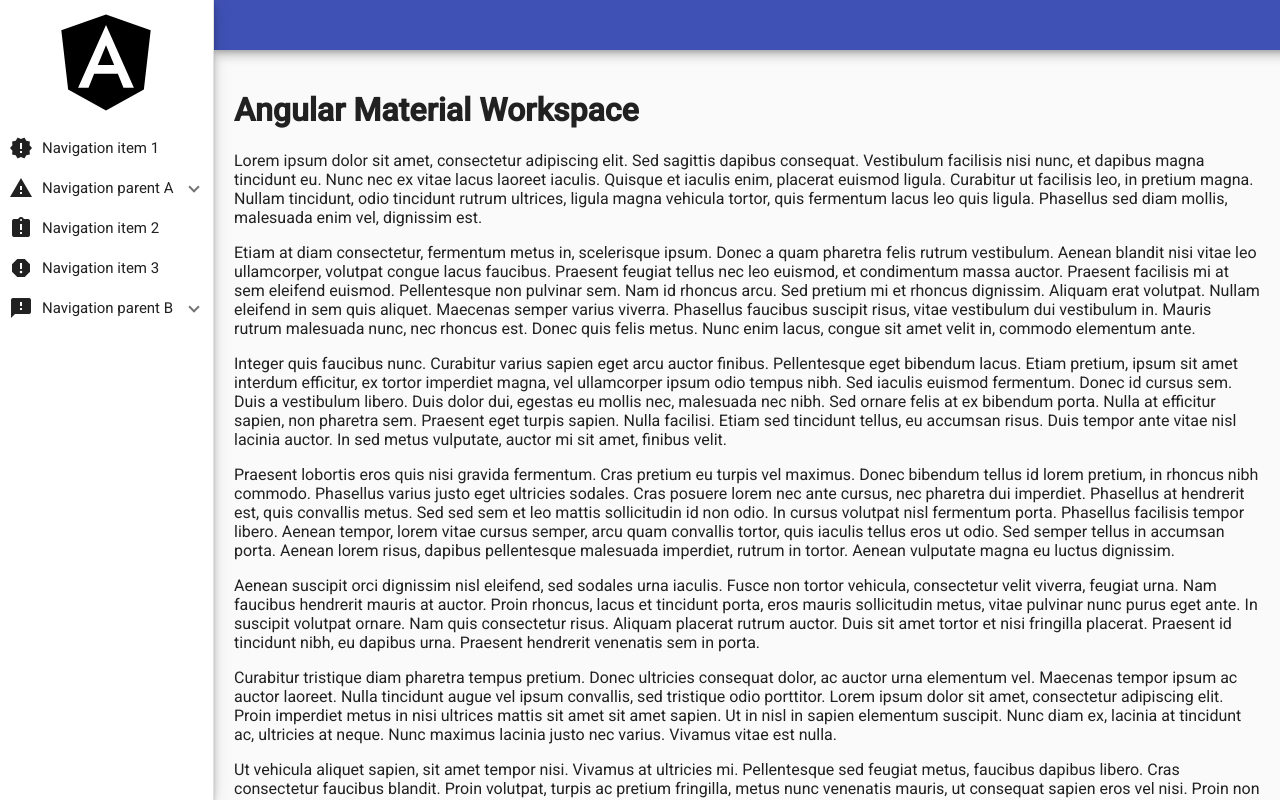
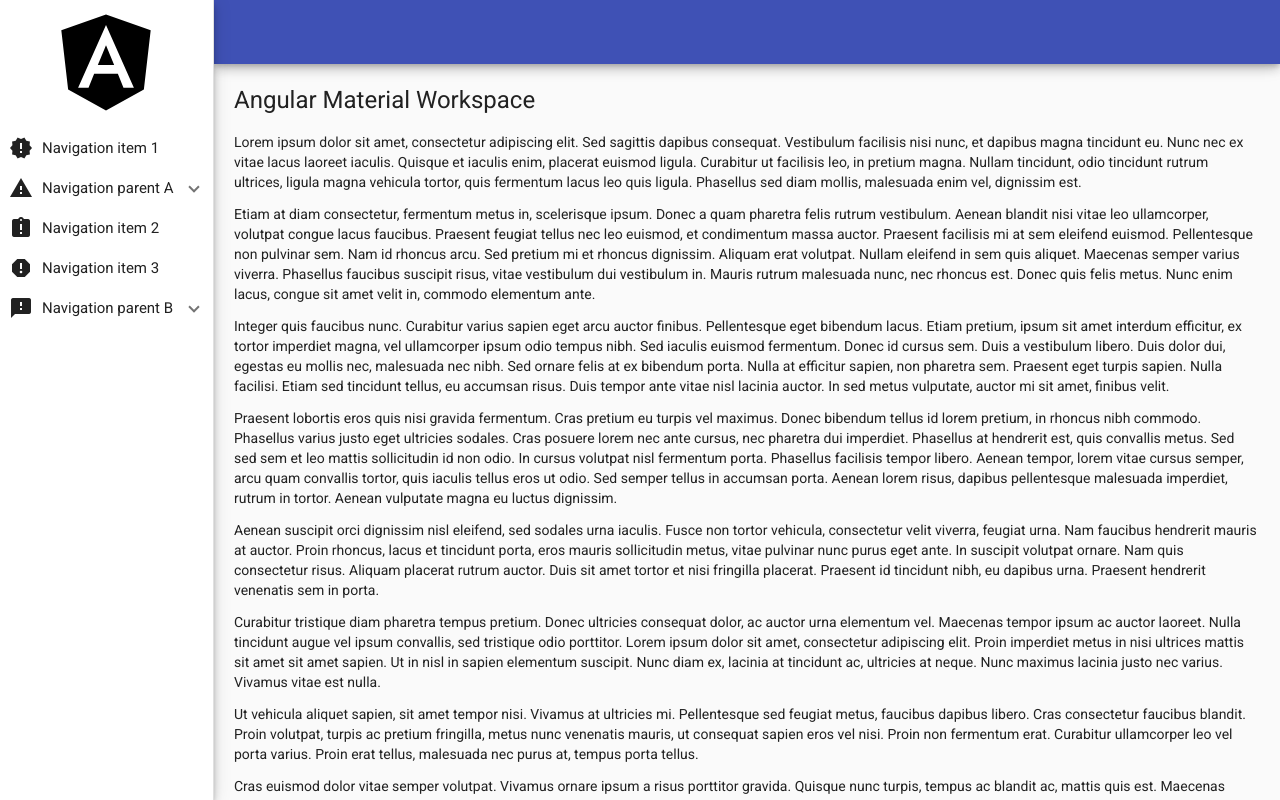
Before and after one commit to jraddaoui/material-workspace, an Angular app: page / in a window 1280 px wide. Built offline with nearby package versions, Linux system fonts and the light colour scheme.

Commit message:
Cosmetic changes

```diff
--- a/src/app/app.component.html
+++ b/src/app/app.component.html
@@ -1,18 +1,22 @@
-<mat-sidenav-container fullscreen>
-  <mat-sidenav #snav role="navigation" class="mat-elevation-z6"
-               [mode]="!isDesktop ? 'over' : 'side'"
-               [opened]="isDesktop"
-               fixedInViewport>
-    <img alt="Angular logo" src="assets/logo-black.svg">
-    <app-navigation (linkClicked)="!isDesktop ? snav.close() : ''"></app-navigation>
+<mat-sidenav-container fullscreen class="mat-typography">
+  <mat-sidenav #snav fixedInViewport
+      class="mat-elevation-z6"
+      [attr.role]="isDesktop ? 'navigation' : 'dialog'"
+      [mode]="isDesktop ? 'side' : 'over'"
+      [opened]="isDesktop">
+    <img alt="Angular logo (black)" src="assets/logo-black.svg">
+    <app-navigation (linkClicked)="isDesktop ? '' : snav.close()"></app-navigation>
   </mat-sidenav>
 
   <mat-sidenav-content>
     <mat-toolbar color="primary" class="mat-elevation-z6">
-      <button mat-icon-button (click)="snav.toggle()" [hidden]="isDesktop" aria-label="menu">
+      <button mat-icon-button
+          aria-label="Toggle sidenav"
+          *ngIf="!isDesktop"
+          (click)="snav.toggle()">
         <mat-icon>menu</mat-icon>
       </button>
-      <img alt="Angular logo" src="assets/logo-white.svg" *ngIf="!isDesktop">
+      <img alt="Angular logo (white)" src="assets/logo-white.svg" *ngIf="!isDesktop">
     </mat-toolbar>
     <div class="content" role="main">
       <router-outlet></router-outlet>
--- a/src/app/app.component.scss
+++ b/src/app/app.component.scss
@@ -5,8 +5,9 @@
 }
 
 mat-toolbar {
-  position: fixed;
-  height: 50px;
+  position: sticky;
+  top: 0;
+  z-index: 1;
 
   img {
     height: 30px;
@@ -16,5 +17,4 @@
 
 .content {
   padding: 20px;
-  margin-top: 50px;
 }
--- a/src/app/app.component.ts
+++ b/src/app/app.component.ts
@@ -9,9 +9,7 @@
 export class AppComponent implements OnInit {
   isDesktop: boolean;
 
-  constructor(
-    private breakpointObserver: BreakpointObserver
-  ) { }
+  constructor(private breakpointObserver: BreakpointObserver) {}
 
   ngOnInit(): void {
     this.breakpointObserver.observe('(min-width: 993px)').subscribe(result => {
--- a/src/styles.scss
+++ b/src/styles.scss
@@ -36,7 +36,3 @@
   margin: 0;
   font-family: Roboto, "Helvetica Neue", sans-serif;
 }
-
-[hidden] {
-  display: none !important;
-}
```
